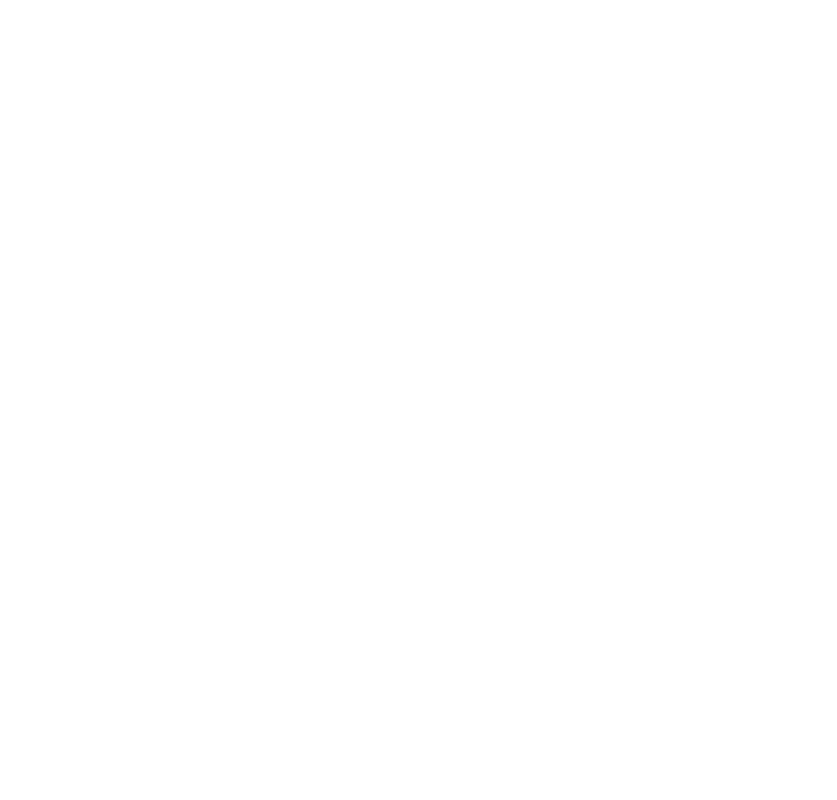
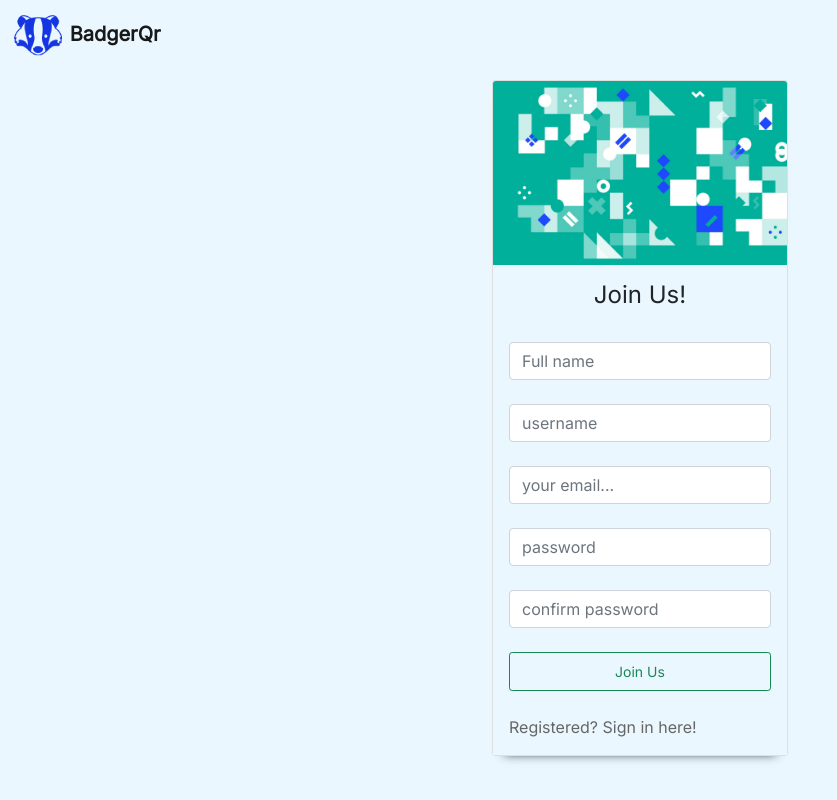
Before and after one commit to genie360s/BadgerQr, a website: page register.html in a window 1280 px wide. Shown: the whole page, without its empty margins (0-837 px from the left). Drawn offline with nearby package versions, Linux system fonts and the light colour scheme.

Commit message:
minor-changes

```diff
--- a/assets/css/main.css
+++ b/assets/css/main.css
@@ -6,18 +6,19 @@
     margin:0;
     padding:0;
     font-family: 'Inter', sans-serif;
-    background-color:  white;
+    background-color:  #ebf7ff;;
     color:black;
 
 }
 body{
-    background-color: white ;
+    background-color: #ebf7ff;
+    overflow-x: hidden;
 }
 
 main{
     width: 100vw;
     height:100vh;
-    background-color: white;
+    background-color:  #ebf7ff;;
     background-repeat: no-repeat;
     background-size: cover;
 }
--- a/register.html
+++ b/register.html
@@ -17,13 +17,56 @@
     <body>
 
         <!-- nav section starts here -->
+        <nav class="navbar navbar-expand-lg  navbar-light  text-dark fixed-top">
+            <div class="container-fluid" style="background-color: #ebf7ff; border-color: transparent;">
+              <a class="navbar-brand fw-bolder" href="#"><img src="assets/img/brand-icon-blue.png" alt="brand-icon" style="width:52px; height:45px"> BadgerQr</a>
+
+            </div>
+           </nav>
 
         <!-- nav section ends here -->
 
-        <script type="text/javascript" src="https://code.jquery.com/jquery-3.2.1.min.js"></script>
-        <script type="text/javascript" src="https://cdnjs.cloudflare.com/ajax/libs/jquery.mask/1.14.15/jquery.mask.min.js"></script>
-        <script src="assets/js/script.js"></script>
 
+
+        <main class="col justify-content-center text-dark px-5">
+            <div class="form-card  w-25 card justify-content-center m-auto" style="top:10vh">
+                <img src="assets/img/bg-image.jpg" class="card-img-top" alt="">
+                <div class="card-body">
+                    <form action="" name="" autocomplete="off">
+                     <h4 class="card-title text-dark text-center text-bold">Join Us!</h4>
+                     <div class="form-group bg-transparent ">
+                        <label for="name" class="form-label text-dark  "></label>
+                        <input type="text" class="form-control text-left" id="name" name="name" required  placeholder="Full name">
+                    </div>
+                        <div class="form-group bg-transparent ">
+                            <label for="username" class="form-label text-dark  "></label>
+                            <input type="text" class="form-control text-left" id="username" name="username" required  placeholder="username">
+                        </div>
+                        <div class="form-group bg-transparent ">
+                            <label for="email" class="form-label text-dark  "></label>
+                            <input type="email" class="form-control text-left" id="email" name="email" required  placeholder="your email...">
+                        </div>
+                        <div class="form-group bg-transparent ">
+                            <label for="password" class="form-label text-dark "></label>
+                            <input type="password" class="form-control text-left" id="password" name="password" required  placeholder="password">
+                        </div>
+                        <div class="form-group bg-transparent ">
+                            <label for="cpassword" class="form-label text-dark "></label>
+                            <input type="password" class="form-control text-left" id="cpassword" name="cpassword" required  placeholder="confirm password">
+                        </div>
+                        <div class="form-group bg-transparent py-4">
+                         <button type="submit" class="btn btn-outline-success  btn-sm  py-2" style="width: 100%;">Join Us</button>
+                        </div>
+                        <div class="form-group text-end">
+
+                            <div class="form-group text-start">
+                                <a href="login.html" class="text-start fs-6 forgot-link">Registered? Sign in here!</a>
+                            </div>
+
+                        </div>
+                    </form>
+                </div>
+            </div>
         </main>
 
 
@@ -39,5 +82,6 @@
         <script type="text/javascript" src="https://code.jquery.com/jquery-3.2.1.min.js"></script>
         <script type="text/javascript" src="https://cdnjs.cloudflare.com/ajax/libs/jquery.mask/1.14.15/jquery.mask.min.js"></script>
         <script src="assets/js/script.js"></script>
+
     </body>
 </html>
```
Also changed, not shown: index.html (+3 -3 lines), login.html (+1 -1 lines), forgot.html (renamed from forgot-password.html).
